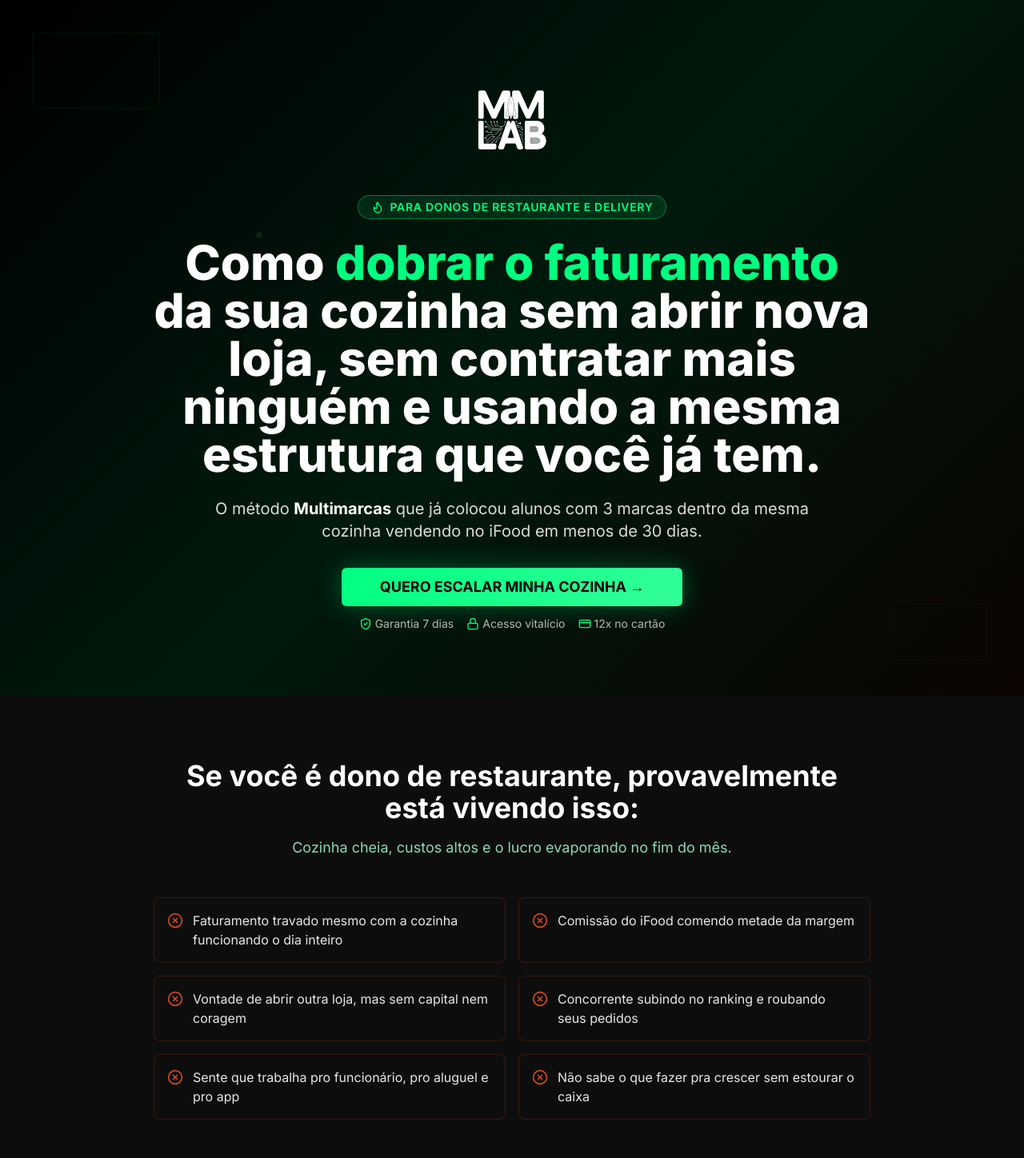
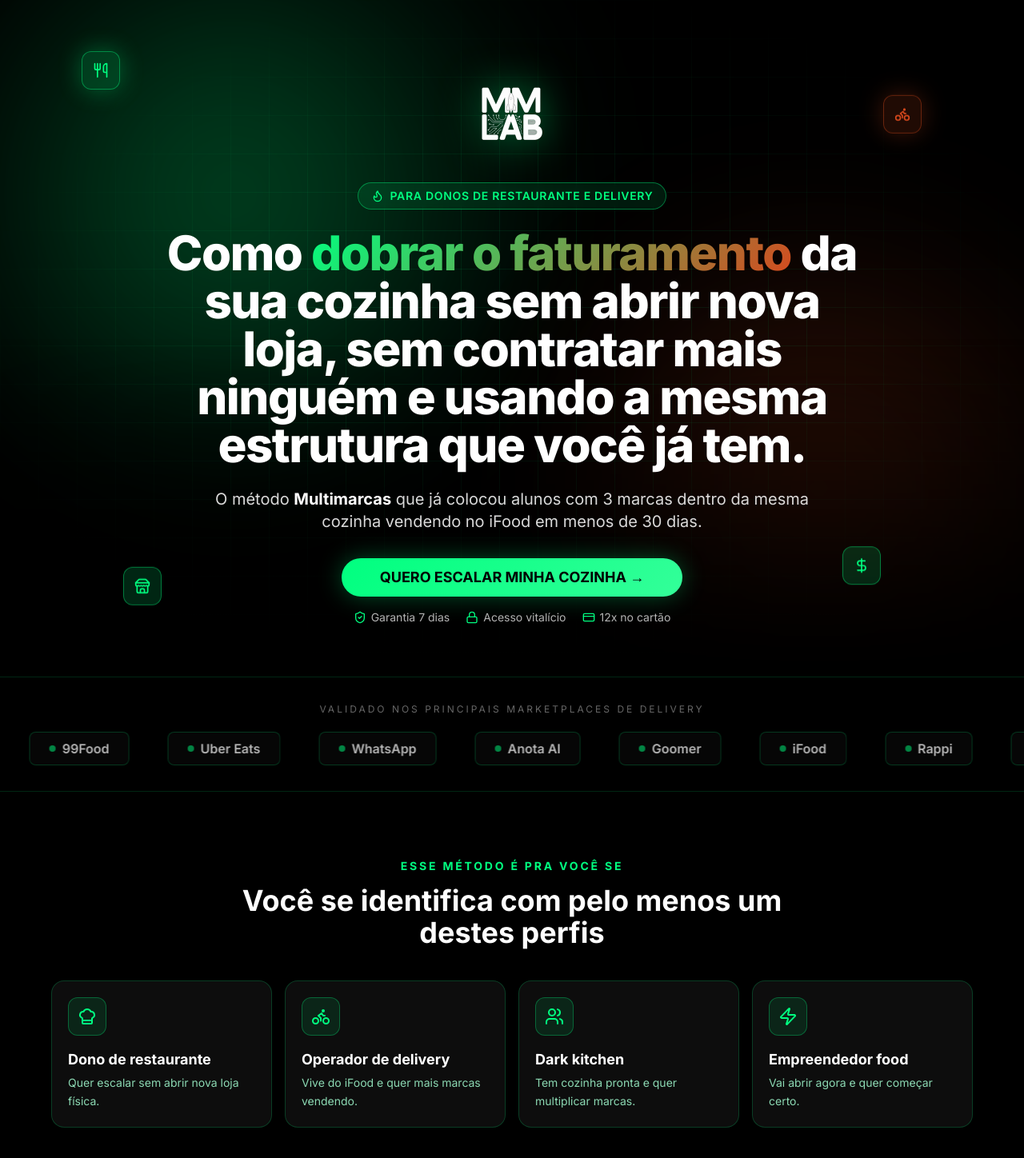
Before and after one commit to FoodVerso/mm-lab-landing-design, a React (Vite) app: page / in a window 1280 px wide. Shown: the top 1448 px of the page at 80% size. Built offline with nearby package versions, Linux system fonts and the light colour scheme.

Commit message:
Changes
Co-authored-by: FoodVerso <215720536+FoodVerso@users.noreply.github.com>

```diff
--- a/src/pages/Index.tsx
+++ b/src/pages/Index.tsx
@@ -39,13 +39,25 @@ const Index = () => {
   return (
     <div className="min-h-screen bg-background text-foreground font-inter">
 
-      {/* ============ 1. HERO – Hook + Promessa + CTA acima da dobra ============ */}
-      <section className="relative py-12 md:py-20 bg-gradient-hero overflow-hidden">
-        <div className="absolute inset-0 opacity-20 pointer-events-none">
-          <div className="absolute top-10 left-10 w-40 h-24 border border-mm-green/30 rounded" />
-          <div className="absolute bottom-10 right-10 w-32 h-20 border border-mm-red/30 rounded" />
-          <div className="absolute top-1/3 left-1/4 w-2 h-2 bg-mm-green rounded-full animate-pulse" />
-          <div className="absolute bottom-1/3 right-1/4 w-2 h-2 bg-mm-red rounded-full animate-pulse" />
+      {/* ============ 1. HERO – estilo Gestor IA: aurora + grid + selos ============ */}
+      <section className="relative pt-12 pb-10 md:pt-20 md:pb-16 overflow-hidden bg-mm-black">
+        {/* Camadas de fundo */}
+        <div className="hero-aurora" />
+        <div className="absolute inset-0 grid-fade pointer-events-none" />
+        <div className="absolute inset-0 bg-gradient-to-b from-transparent via-transparent to-mm-black pointer-events-none" />
+
+        {/* Ícones flutuantes decorativos (estilo apps em torno) */}
+        <div className="absolute top-16 left-[8%] hidden md:flex w-12 h-12 rounded-xl bg-mm-green/15 border border-mm-green/40 items-center justify-center float-icon shadow-green-glow">
+          <Utensils className="h-5 w-5 text-mm-green" />
+        </div>
+        <div className="absolute top-32 right-[10%] hidden md:flex w-12 h-12 rounded-xl bg-mm-red/15 border border-mm-red/40 items-center justify-center float-icon shadow-red-glow" style={{ animationDelay: "-2s" }}>
+          <Bike className="h-5 w-5 text-mm-red" />
+        </div>
+        <div className="absolute bottom-20 left-[12%] hidden md:flex w-12 h-12 rounded-xl bg-mm-green/15 border border-mm-green/40 items-center justify-center float-icon" style={{ animationDelay: "-4s" }}>
+          <Store className="h-5 w-5 text-mm-green" />
+        </div>
+        <div className="absolute bottom-28 right-[14%] hidden md:flex w-12 h-12 rounded-xl bg-mm-green/15 border border-mm-green/40 items-center justify-center float-icon" style={{ animationDelay: "-1s" }}>
+          <DollarSign className="h-5 w-5 text-mm-green" />
         </div>
 
         <div className="container mx-auto px-4 relative z-10">
@@ -58,21 +70,22 @@ const Index = () => {
               loading="eager"
               decoding="async"
               fetchPriority="high"
-              className="w-28 md:w-36 h-auto mx-auto mb-5"
+              className="w-24 md:w-32 h-auto mx-auto mb-5 drop-shadow-[0_0_25px_hsl(var(--mm-green)/0.5)]"
             />
 
-            <div className="inline-flex items-center gap-2 bg-mm-green/10 border border-mm-green/40 rounded-full px-4 py-1 mb-6">
+            <div className="inline-flex items-center gap-2 bg-mm-green/10 border border-mm-green/40 rounded-full px-4 py-1.5 mb-6 backdrop-blur-sm">
               <Flame className="h-4 w-4 text-mm-green" />
-              <span className="text-xs md:text-sm text-mm-green font-semibold uppercase tracking-wider">
+              <span className="text-[11px] md:text-sm text-mm-green font-semibold uppercase tracking-wider">
                 Para donos de restaurante e delivery
               </span>
             </div>
 
-            <h1 className="text-3xl md:text-5xl lg:text-6xl font-extrabold mb-6 text-white leading-[1.1]">
+            <h1 className="text-3xl md:text-5xl lg:text-6xl font-extrabold mb-6 text-white leading-[1.1] tracking-tight">
               Como{" "}
-              <span className="text-mm-green">dobrar o faturamento</span> da sua
-              cozinha sem abrir nova loja, sem contratar mais ninguém e usando
-              a mesma estrutura que você já tem.
+              <span className="bg-gradient-mixed bg-clip-text text-transparent">
+                dobrar o faturamento
+              </span>{" "}
+              da sua cozinha sem abrir nova loja, sem contratar mais ninguém e usando a mesma estrutura que você já tem.
             </h1>
 
             <p className="text-base md:text-xl text-white/85 mb-8 max-w-3xl mx-auto leading-relaxed">
@@ -81,27 +94,86 @@ const Index = () => {
               iFood em menos de 30 dias.
             </p>
 
-            <div className="flex flex-col items-center gap-3">
+            <div className="flex flex-col items-center gap-4">
               <Button
                 variant="cta-large"
                 size="lg"
-                className="text-base md:text-lg px-8 md:px-12 py-5 md:py-6 shadow-green-glow"
+                className="text-base md:text-lg px-8 md:px-12 py-5 md:py-6 shadow-green-glow rounded-full"
                 onClick={goCheckout}
               >
                 QUERO ESCALAR MINHA COZINHA →
               </Button>
-              <div className="flex flex-wrap justify-center gap-4 text-xs md:text-sm text-white/70">
-                <span className="flex items-center gap-1">
+              <div className="flex flex-wrap justify-center gap-x-5 gap-y-2 text-xs md:text-sm text-white/70">
+                <span className="flex items-center gap-1.5">
                   <ShieldCheck className="h-4 w-4 text-mm-green" /> Garantia 7 dias
                 </span>
-                <span className="flex items-center gap-1">
+                <span className="flex items-center gap-1.5">
                   <Lock className="h-4 w-4 text-mm-green" /> Acesso vitalício
                 </span>
-                <span className="flex items-center gap-1">
+                <span className="flex items-center gap-1.5">
                   <CreditCard className="h-4 w-4 text-mm-green" /> 12x no cartão
                 </span>
               </div>
             </div>
+          </div>
+        </div>
+      </section>
+
+      {/* ============ 1.5 SELOS / CREDIBILIDADE (marquee) ============ */}
+      <section className="py-8 bg-mm-black border-y border-mm-green/15 overflow-hidden">
+        <p className="text-center text-xs uppercase tracking-[0.25em] text-white/40 mb-5">
+          Validado nos principais marketplaces de delivery
+        </p>
+        <div className="relative">
+          <div className="marquee">
+            {[...Array(2)].flatMap((_, loop) =>
+              ["iFood", "Rappi", "99Food", "Uber Eats", "WhatsApp", "Anota AI", "Goomer"].map((nome, i) => (
+                <div
+                  key={`${loop}-${i}`}
+                  className="flex items-center gap-2 px-6 py-2 rounded-lg border border-mm-green/20 bg-card/50 backdrop-blur-sm whitespace-nowrap"
+                >
+                  <div className="w-2 h-2 rounded-full bg-mm-green animate-pulse" />
+                  <span className="text-white/70 font-semibold text-sm md:text-base">{nome}</span>
+                </div>
+              ))
+            )}
+          </div>
+        </div>
+      </section>
+
+      {/* ============ 1.6 PARA QUEM É ============ */}
+      <section className="py-14 md:py-20 bg-mm-black">
+        <div className="container mx-auto px-4">
+          <div className="text-center max-w-3xl mx-auto mb-10">
+            <span className="text-mm-green font-bold text-xs md:text-sm uppercase tracking-[0.2em]">
+              Esse método é pra você se
+            </span>
+            <h2 className="text-2xl md:text-4xl font-bold text-white mt-3">
+              Você se identifica com pelo menos um destes perfis
+            </h2>
+          </div>
+
+          <div className="grid sm:grid-cols-2 lg:grid-cols-4 gap-4 max-w-6xl mx-auto">
+            {[
+              { icon: ChefHat, title: "Dono de restaurante", desc: "Quer escalar sem abrir nova loja física." },
+              { icon: Bike, title: "Operador de delivery", desc: "Vive do iFood e quer mais marcas vendendo." },
+              { icon: Users, title: "Dark kitchen", desc: "Tem cozinha pronta e quer multiplicar marcas." },
+              { icon: Zap, title: "Empreendedor food", desc: "Vai abrir agora e quer começar certo." },
+            ].map((p, i) => {
+              const Icon = p.icon;
+              return (
+                <div
+                  key={i}
+                  className="group relative bg-card border border-mm-green/20 rounded-2xl p-5 hover:border-mm-green hover:-translate-y-1 hover:shadow-green-glow transition-all duration-300"
+                >
+                  <div className="w-12 h-12 rounded-xl bg-mm-green/10 border border-mm-green/30 flex items-center justify-center mb-4 group-hover:bg-mm-green/20 transition-colors">
+                    <Icon className="h-6 w-6 text-mm-green" />
+                  </div>
+                  <h3 className="text-white font-bold text-base md:text-lg mb-1">{p.title}</h3>
+                  <p className="text-muted-foreground text-sm leading-relaxed">{p.desc}</p>
+                </div>
+              );
+            })}
           </div>
         </div>
       </section>
```
